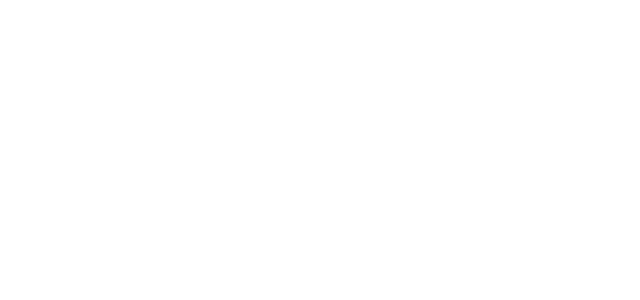
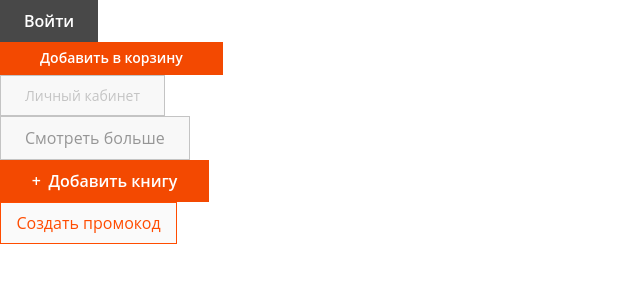
Before and after one commit to peaksoft-school/ebook-web, a React (Create React App) app: page / in a window 1280 px wide. Shown: the top 300 px of the page, without its empty margins (0-640 px from the left). Built offline with nearby package versions, Linux system fonts and the light colour scheme.

Commit message:
buttons are done

```diff
--- a/src/App.js
+++ b/src/App.js
@@ -1,8 +1,16 @@
 import './App.css';
+import Button from './components/UI/button/Button';
 
 function App() {
   return (
-    <div className="App"></div>
+    <div>
+      <Button buttonStyle={"btn--btn1"} >Войти</Button>
+      <Button buttonStyle={"btn--btn2"} >Добавить в корзину</Button>
+      <Button buttonStyle={"btn--btn3"} >Личный кабинет</Button>
+      <Button buttonStyle={"btn--btn4"} >Смотреть больше</Button>
+      <Button buttonStyle={"btn--btn5"} ><p>+</p><p>Добавить книгу</p></Button>
+      <Button buttonStyle={"btn--btn7"}>Создать промокод</Button>
+    </div>
   );
 }
 
--- a/src/components/UI/Button/Button.css
+++ b/src/components/UI/Button/Button.css
@@ -91,6 +91,7 @@
 
     }
 
+
     .btn--btn5 {
         background: #F34901;
         padding: 10px 24px;
@@ -106,3 +107,45 @@
         display: flex;
         justify-content: space-evenly;
     }
+
+
+
+    .btn--btn6{
+        width: 242px;
+        height: 40px;
+        left: 16px;
+        top: 16px;
+        background: #F8F8F8;
+        border: 1px solid #C4C4C4;
+        box-sizing: border-box;
+        font-family: Open Sans, sans-serif;
+        font-style: normal;
+        font-weight: normal;
+        font-size: 14px;
+        line-height: 130%;
+    }
+
+    .btn--btn6:hover{
+        background: #F8F8F8;
+        border: 1px solid #F34901;
+        box-sizing: border-box;
+        color: #F34901;
+    }
+
+
+    .btn--btn7{
+        width: 177px;
+        height: 42px;
+        left: 80px;
+        top: 125px;
+        border: 1px solid #FF4C00;
+        box-sizing: border-box;
+        background: #fafafa;
+        font-family: Open Sans, sans-serif;
+        font-style: normal;
+        font-weight: normal;
+        font-size: 16px;
+        line-height: 22px;
+        color: #FF4C00;
+
+    }
--- a/src/components/UI/Button/Button.js
+++ b/src/components/UI/Button/Button.js
@@ -8,6 +8,7 @@ const STYLES = [
   "btn--btn4",
   "btn--btn5",
   "btn--btn6",
+  "btn--btn7"
 ]
 
 const Button = ({
```
